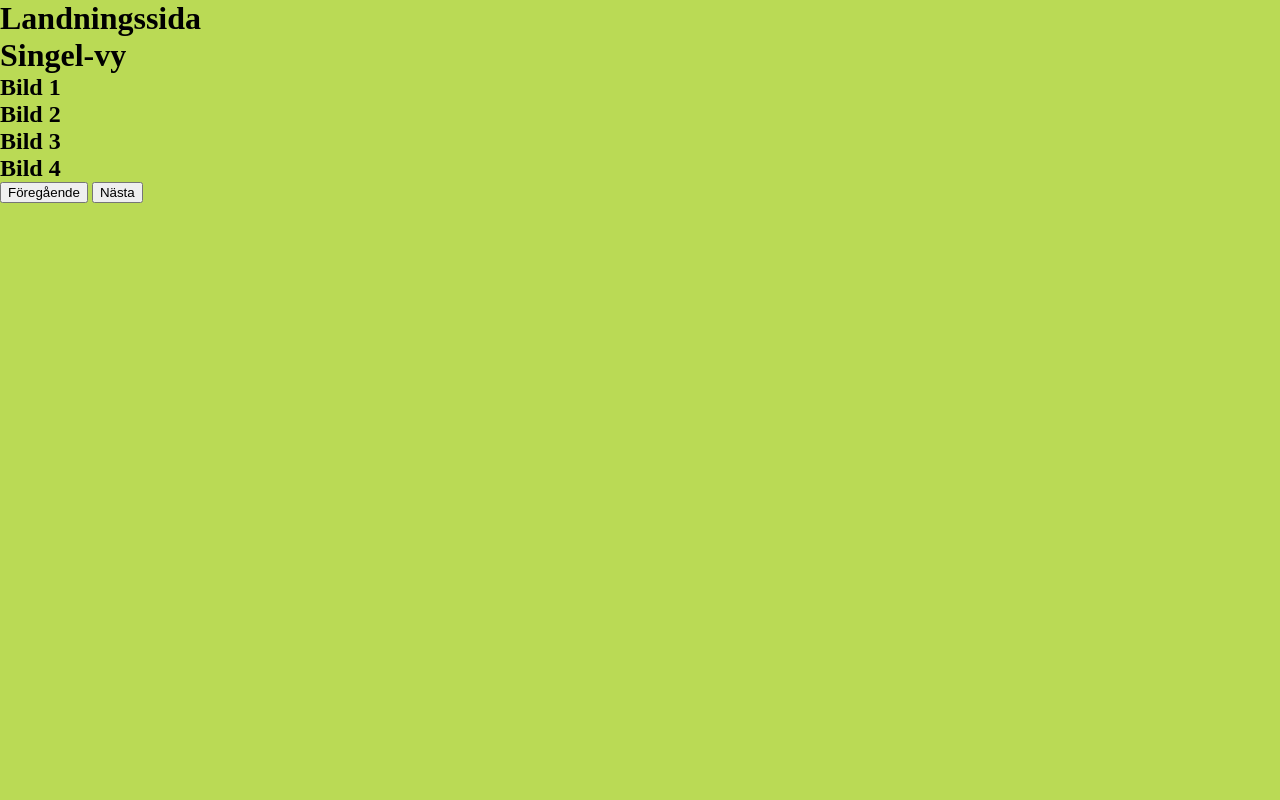
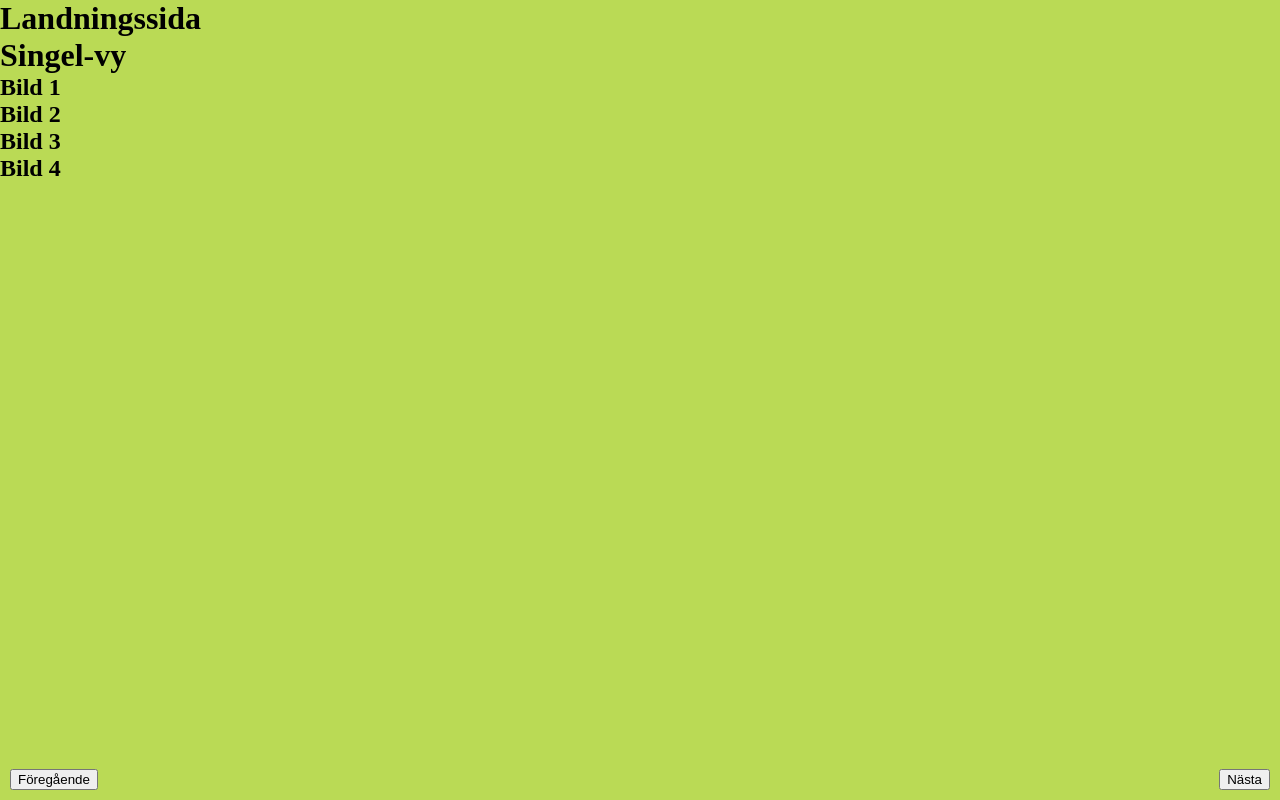
Before and after one commit to stefanledin/fotoportfolio, a website: page app/index.html in a window 1280 px wide. Drawn offline with nearby package versions, Linux system fonts and the light colour scheme.

Commit message:
CSS för knappar och slides

```diff
--- a/app/styles/main.css
+++ b/app/styles/main.css
@@ -6,6 +6,21 @@ h2 {
 	padding: 0;
 }
 
+button {
+	position: absolute;
+}
+
 .container {
+	overflow: hidden;
 	background: #bada55;
 }
+
+#vertical-slider {
+	position: relative;
+	height: 100%;
+}
+
+.vertical-slide {
+	float: left;
+	width: 100%;
+}
```
